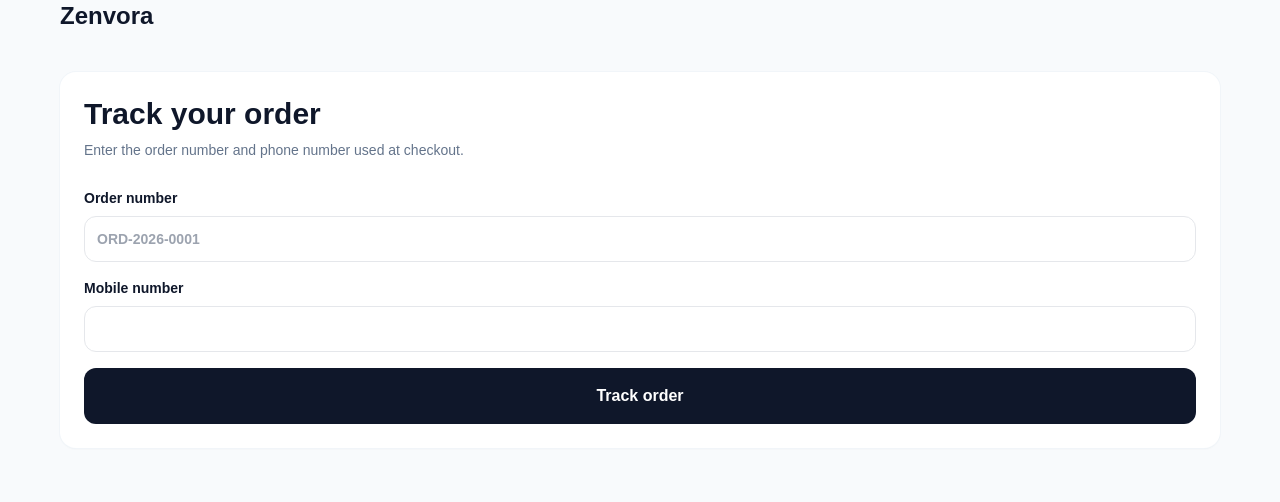
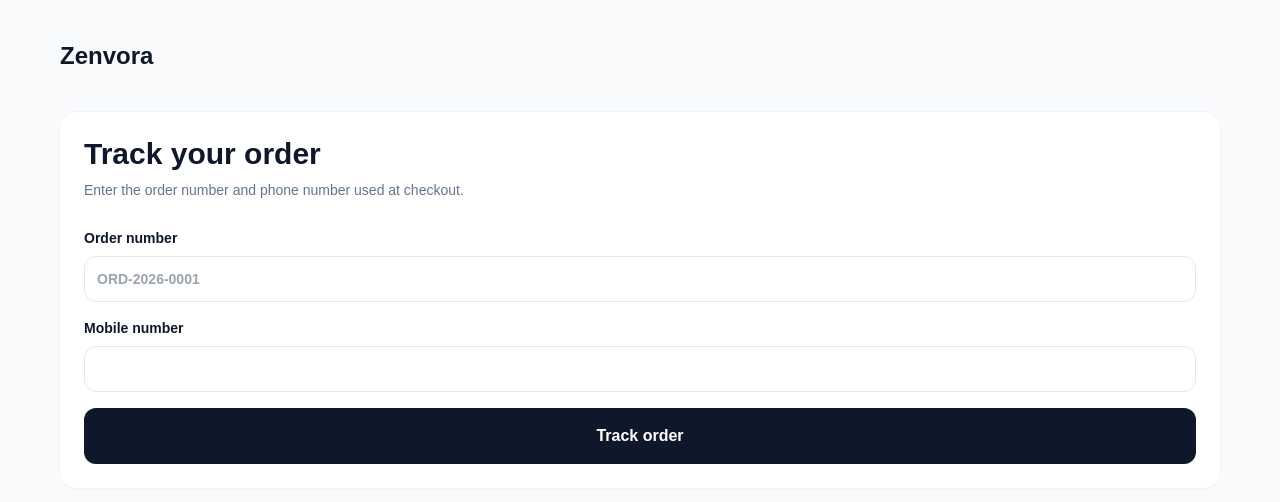
Before and after one commit to Firdousratherr/shiny-adventure, a Next.js app: page /track in a window 1280 px wide. Shown: the top 502 px of the page. Built offline with nearby package versions, Linux system fonts and the light colour scheme.

Commit message:
Polish global storefront styles

```diff
--- a/app/globals.css
+++ b/app/globals.css
@@ -1,2 +1,11 @@
-@tailwind base;@tailwind components;@tailwind utilities;
-:root{color-scheme:light}*{box-sizing:border-box}body{margin:0;background:#f8fafc;color:#0f172a;font-family:Arial,Helvetica,sans-serif}button,input,select,textarea{font:inherit}.container{max-width:1200px;margin:auto;padding:0 20px}.focus-ring:focus-visible{outline:3px solid #0f172a;outline-offset:2px}
+@tailwind base;
+@tailwind components;
+@tailwind utilities;
+:root{color-scheme:light}
+*{box-sizing:border-box}
+html{scroll-behavior:smooth}
+body{margin:0;background:#f8fafc;color:#0f172a;font-family:Arial,Helvetica,sans-serif}
+button,input,select,textarea{font:inherit}
+button{cursor:pointer}
+.container{max-width:1200px;margin:auto;padding-left:20px;padding-right:20px}
+a{transition:color .15s ease,background-color .15s ease,transform .15s ease}
```
